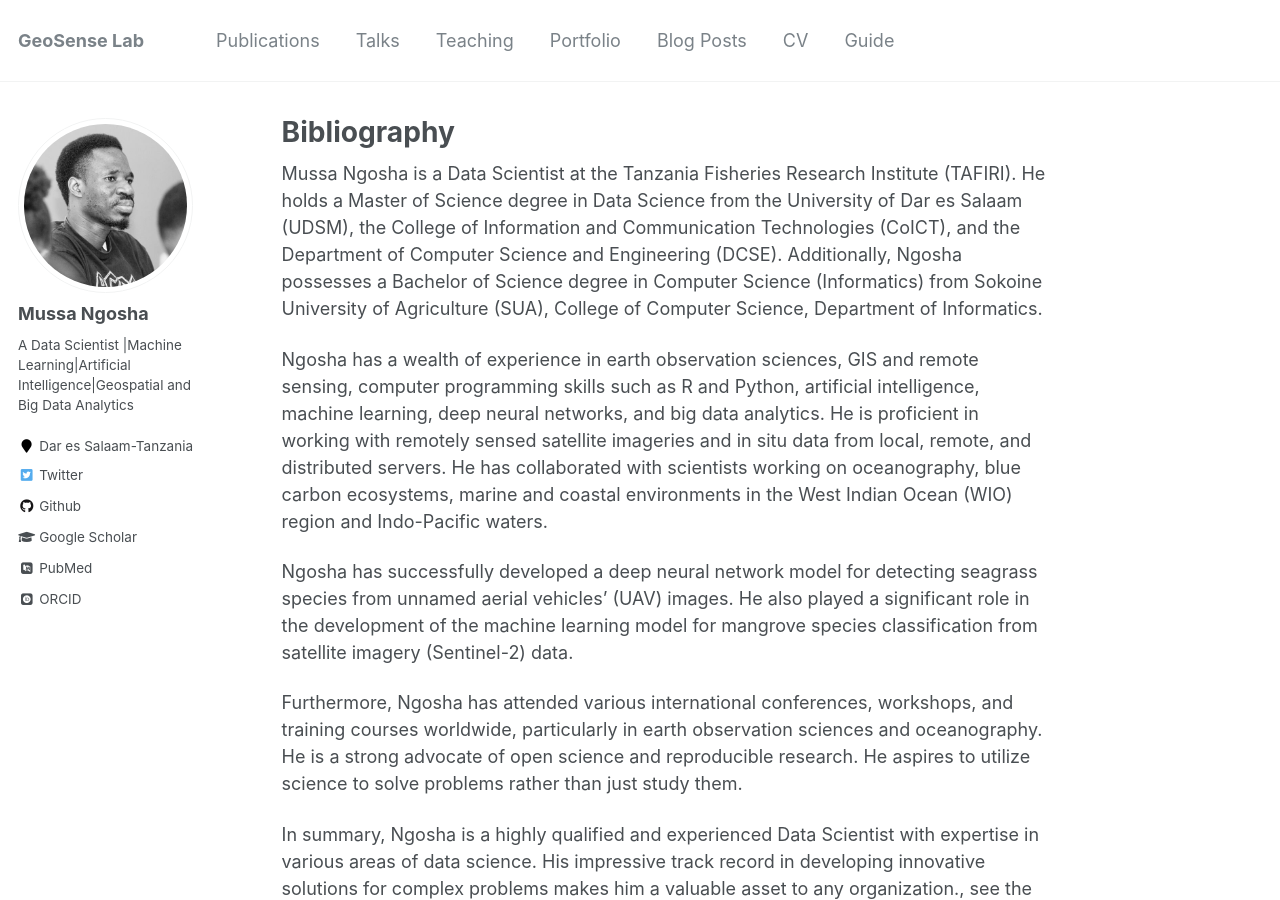
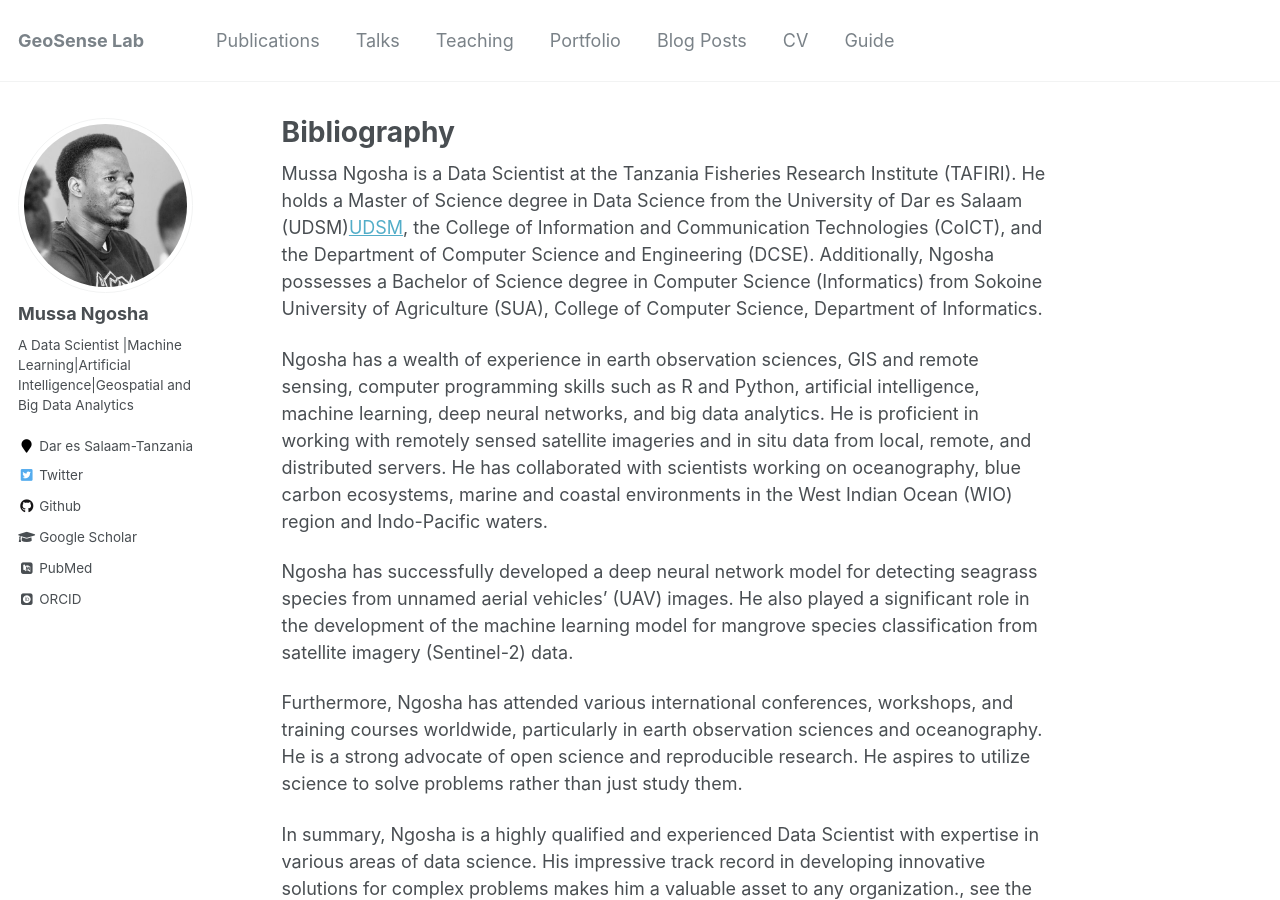
Before and after one commit to NgoshaJr/ngoshajr.github.io, a Jekyll site: the page built from _pages/about.md, in a window 1280 px wide and 900 px high. Built offline with Jekyll 4.4.1, drawn with Linux system fonts in a browser that asks for light colours; some web fonts are replaced.

Commit message:
Update about.md

```diff
--- a/_pages/about.md
+++ b/_pages/about.md
@@ -8,7 +8,7 @@ redirect_from:
   - /about.html
 ---
 
-Mussa Ngosha is a Data Scientist at the Tanzania Fisheries Research Institute (TAFIRI). He holds a Master of Science degree in Data Science from the University of Dar es Salaam (UDSM), the College of Information and Communication Technologies (CoICT), and the Department of Computer Science and Engineering (DCSE). Additionally, Ngosha possesses a Bachelor of Science degree in Computer Science (Informatics) from Sokoine University of Agriculture (SUA), College of Computer Science, Department of Informatics.
+Mussa Ngosha is a Data Scientist at the Tanzania Fisheries Research Institute (TAFIRI). He holds a Master of Science degree in Data Science from the University of Dar es Salaam (UDSM)[UDSM](https://www.udsm.ac.tz/), the College of Information and Communication Technologies (CoICT), and the Department of Computer Science and Engineering (DCSE). Additionally, Ngosha possesses a Bachelor of Science degree in Computer Science (Informatics) from Sokoine University of Agriculture (SUA), College of Computer Science, Department of Informatics.
 
 Ngosha has a wealth of experience in earth observation sciences, GIS and remote sensing, computer programming skills such as R and Python, artificial intelligence, machine learning, deep neural networks, and big data analytics. He is proficient in working with remotely sensed satellite imageries and in situ data from local, remote, and distributed servers. He has collaborated with scientists working on oceanography, blue carbon ecosystems, marine and coastal environments in the West Indian Ocean (WIO) region and Indo-Pacific waters.
 
```
